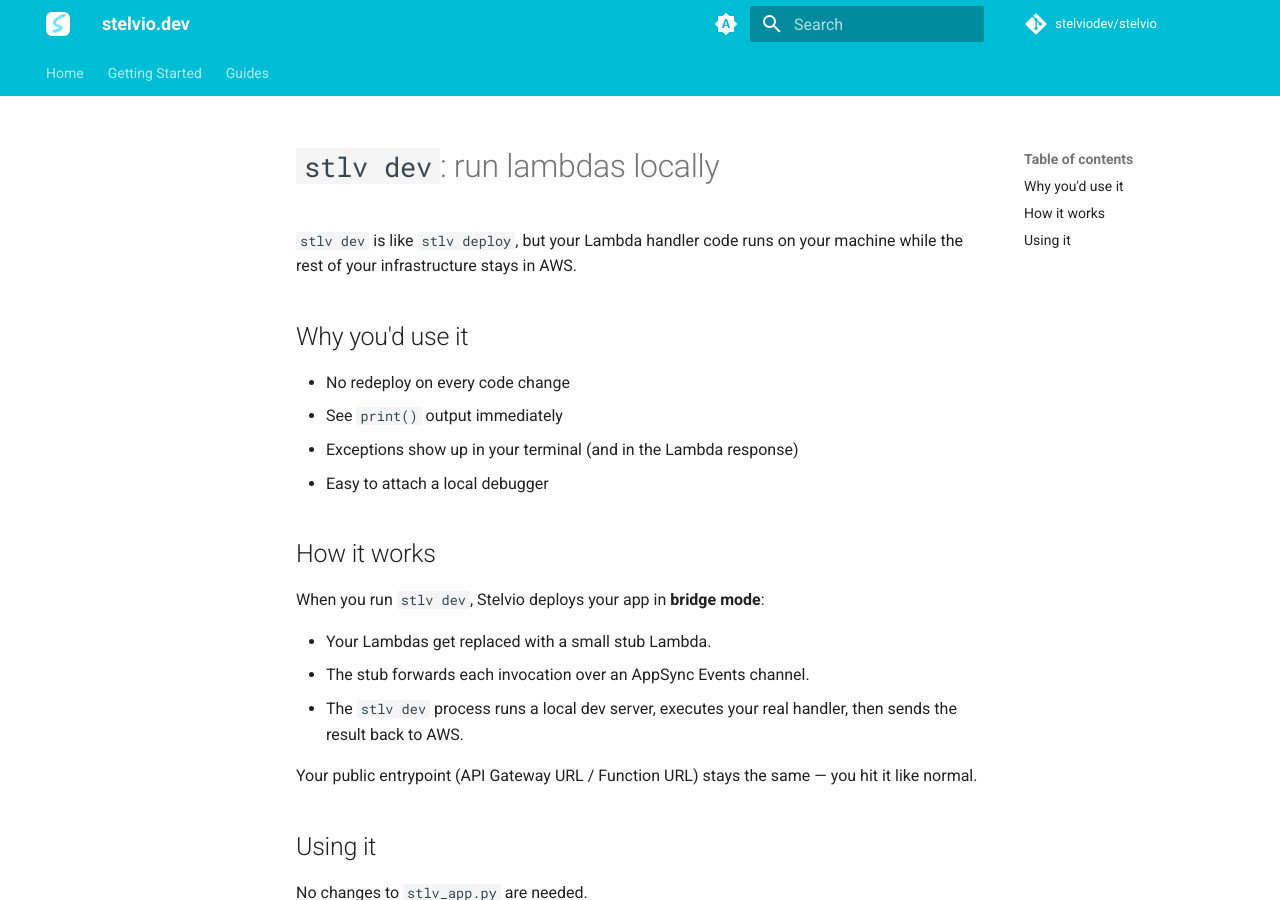
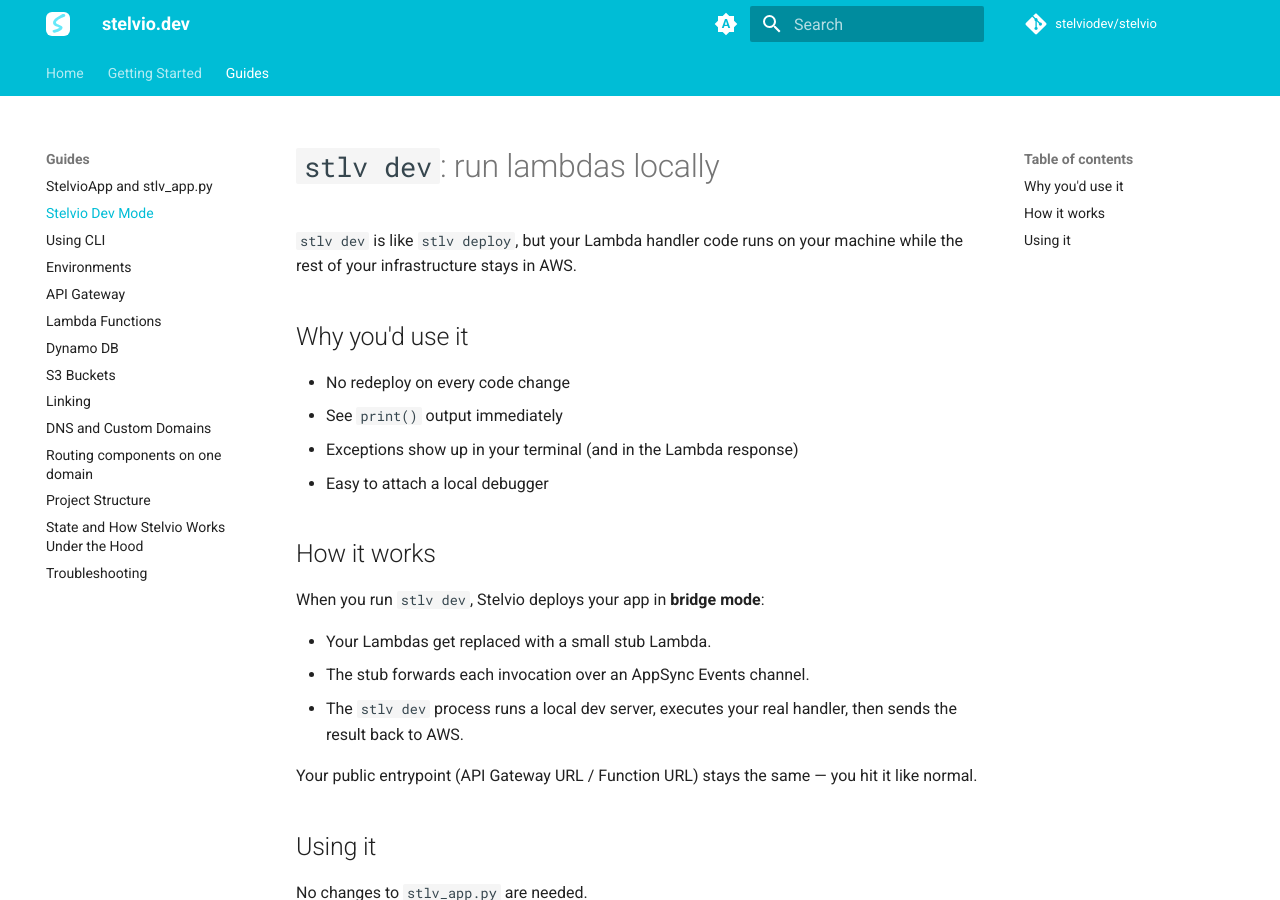
Before and after one commit to stelviodev/stelvio, an MkDocs documentation site: the page built from docs/guides/stlv-dev.md, in a window 1280 px wide and 900 px high. Built offline with MkDocs 1.6.1 and Material for MkDocs 9.7.7, drawn with Linux system fonts in a browser that asks for light colours; comment, search, counter and statistics services are not loaded.

Commit message:
update mkdocs

```diff
--- a/mkdocs.yml
+++ b/mkdocs.yml
@@ -63,6 +63,7 @@
       - Quick Start: getting-started/quickstart.md
   - Guides:
       - StelvioApp and stlv_app.py: guides/stelvio-app.md
+      - Stelvio Dev Mode: guides/stlv-dev.md
       - Using CLI: guides/using-cli.md
       - Environments: guides/environments.md
       - API Gateway: guides/api-gateway.md
```
